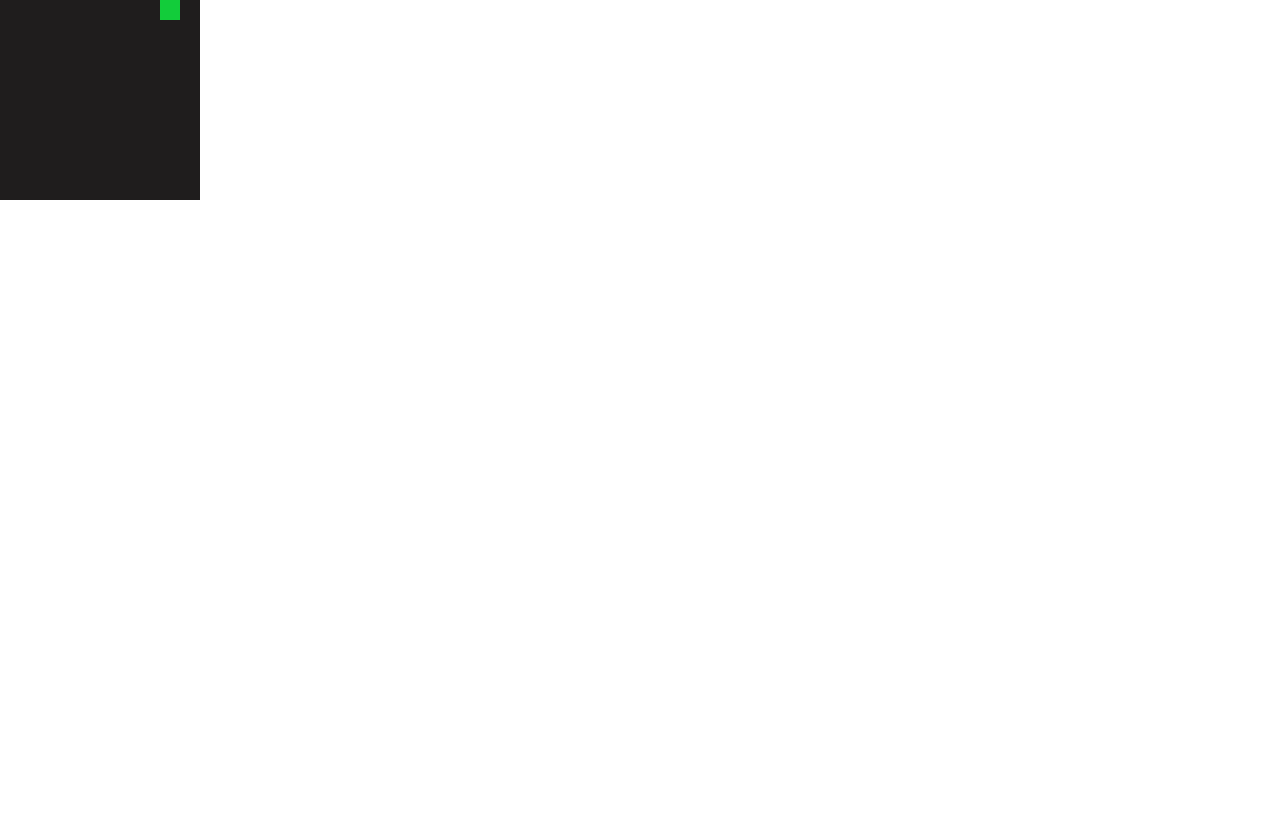
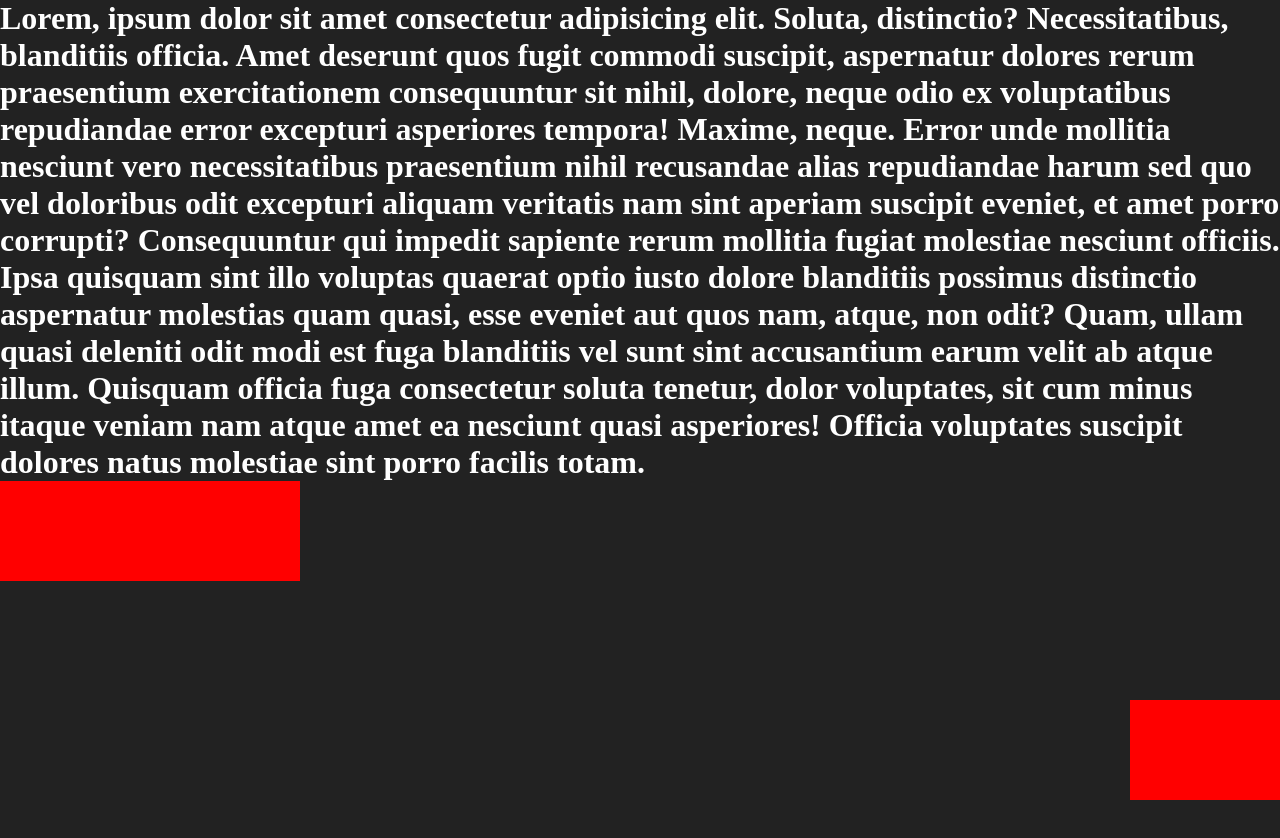
Before and after one commit to swarajdeshmukh/class, a plain HTML site: page Frontend/html/day3.html in a window 1280 px wide. Shown: the top 838 px of the page. Before the commit the page ends 800 px from the top, so only its background shows below. Drawn offline with Linux system fonts and the light colour scheme.

Commit message:
Fixed and sticky

```diff
--- a/Frontend/css/day3.css
+++ b/Frontend/css/day3.css
@@ -4,13 +4,13 @@
     box-sizing: border-box;
 }
 
-html,
+/* html,
 body{
     height: 100%;
     width: 100%;
-}
+} */
 
-#car1{
+/* #car1{
     position: relative;
    height: 200px;
     width: 200px;
@@ -19,8 +19,41 @@ body{
 
 #car2{
     position: absolute;
-    left: 80%;
+    right: 50%;
     width: 20px;
     height: 20px;
     background-color: rgb(18, 204, 58);
+} */
+
+h1{
+    color: white;
 }
+
+#page1{
+    height: 2000px;
+    width: 100%;
+    background-color: #222;
+}
+
+#sticky{
+    width: 300px;
+    height: 100px;
+    position: sticky;
+    top: 0;
+    background-color: red;
+}
+
+#page2{
+        height: 2000px;
+    width: 100%;
+    background-color: #555;
+}
+
+#fixed{
+    width: 150px;
+    height: 100px;
+    position: fixed;
+    bottom: 0;
+    right: 0;
+    background-color: red;
+}
--- a/Frontend/html/day3.html
+++ b/Frontend/html/day3.html
@@ -7,10 +7,26 @@
     <link rel="stylesheet" href="/Frontend/css/day3.css">
 </head>
 <body>
-    <div id="car1">
+    <!-- <div id="car1">
         <div id="car2"></div>
+    </div> -->
+
+    <!-- <div id="car3"></div> -->
+
+
+    <div id="page1">
+
+        <h1>Lorem, ipsum dolor sit amet consectetur adipisicing elit. Soluta, distinctio? Necessitatibus, blanditiis officia. Amet deserunt quos fugit commodi suscipit, aspernatur dolores rerum praesentium exercitationem consequuntur sit nihil, dolore, neque odio ex voluptatibus repudiandae error excepturi asperiores tempora! Maxime, neque. Error unde mollitia nesciunt vero necessitatibus praesentium nihil recusandae alias repudiandae harum sed quo vel doloribus odit excepturi aliquam veritatis nam sint aperiam suscipit eveniet, et amet porro corrupti? Consequuntur qui impedit sapiente rerum mollitia fugiat molestiae nesciunt officiis. Ipsa quisquam sint illo voluptas quaerat optio iusto dolore blanditiis possimus distinctio aspernatur molestias quam quasi, esse eveniet aut quos nam, atque, non odit? Quam, ullam quasi deleniti odit modi est fuga blanditiis vel sunt sint accusantium earum velit ab atque illum. Quisquam officia fuga consectetur soluta tenetur, dolor voluptates, sit cum minus itaque veniam nam atque amet ea nesciunt quasi asperiores! Officia voluptates suscipit dolores natus molestiae sint porro facilis totam.</h1>
+
+        <div id="sticky">
+
+        </div>
     </div>
 
-    <!-- <div id="car3"></div> -->
+    <div id="page2">
+        <div id="fixed"></div>
+    </div>
+
+
 </body>
 </html>
```
